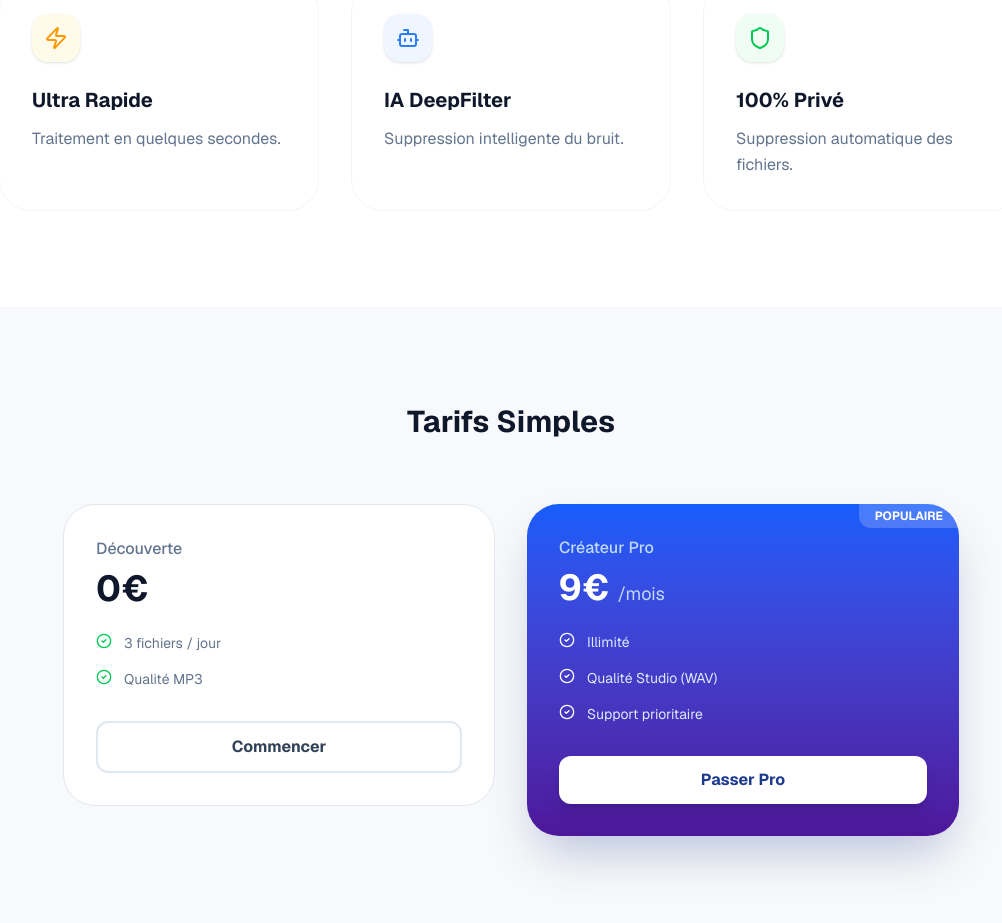
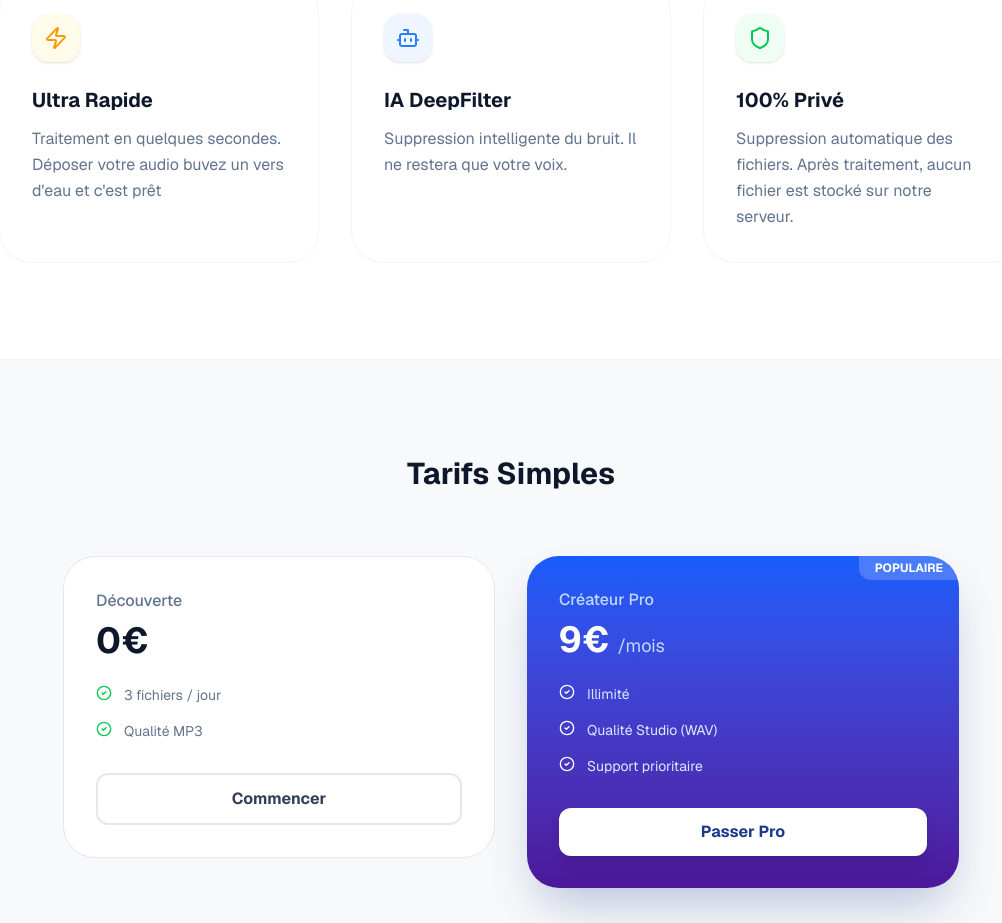
Before and after one commit to mohadzfr/audio-cleaner-saas, a Next.js app: page / in a window 1280 px wide. Shown: the part 1140-2063 px from the top of the page, without its empty margins (129-1131 px from the left). Built offline with nearby package versions, Linux system fonts and the light colour scheme.

Commit message:
Redesign complet + dynamic island V8

```diff
--- a/app/page.tsx
+++ b/app/page.tsx
@@ -305,9 +305,9 @@ export default function Home() {
       <div className="py-24 px-6 bg-white">
         <div className="max-w-5xl mx-auto grid md:grid-cols-3 gap-8">
           {[
-            { icon: Zap, title: "Ultra Rapide", desc: "Traitement en quelques secondes.", color: "text-amber-500", bg: "bg-amber-50" },
-            { icon: Bot, title: "IA DeepFilter", desc: "Suppression intelligente du bruit.", color: "text-blue-500", bg: "bg-blue-50" },
-            { icon: Shield, title: "100% Privé", desc: "Suppression automatique des fichiers.", color: "text-green-500", bg: "bg-green-50" }
+            { icon: Zap, title: "Ultra Rapide", desc: "Traitement en quelques secondes. Déposer votre audio buvez un vers d'eau et c'est prêt ", color: "text-amber-500", bg: "bg-amber-50" },
+            { icon: Bot, title: "IA DeepFilter", desc: "Suppression intelligente du bruit. Il ne restera que votre voix.", color: "text-blue-500", bg: "bg-blue-50" },
+            { icon: Shield, title: "100% Privé", desc: "Suppression automatique des fichiers. Après traitement, aucun fichier est stocké sur notre serveur.", color: "text-green-500", bg: "bg-green-50" }
           ].map((feature, i) => (
             <div key={i} className="bg-white border border-slate-100 p-8 rounded-[2rem] hover:shadow-xl hover:border-blue-200 transition-all duration-300 group hover:-translate-y-1">
               <div className={`w-12 h-12 rounded-2xl ${feature.bg} flex items-center justify-center mb-6 ${feature.color} group-hover:scale-110 transition-transform shadow-sm`}>
```
